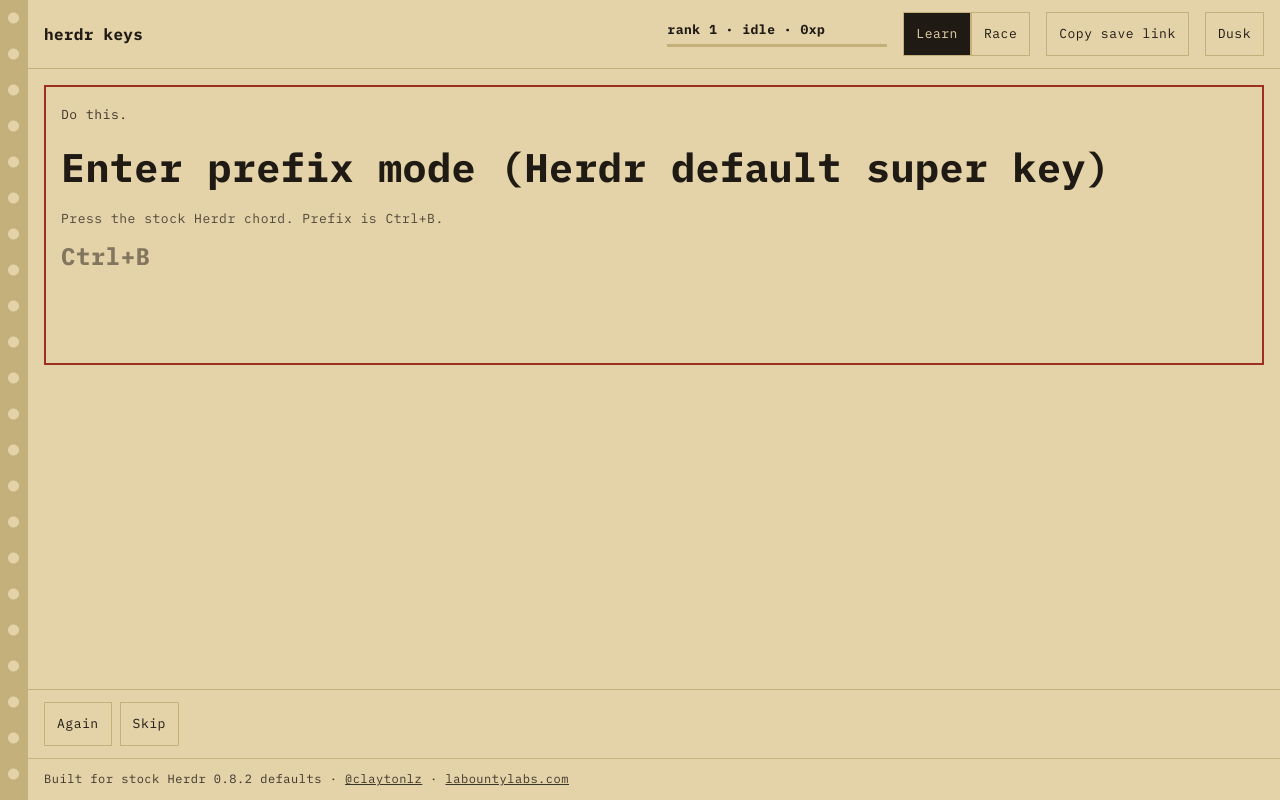
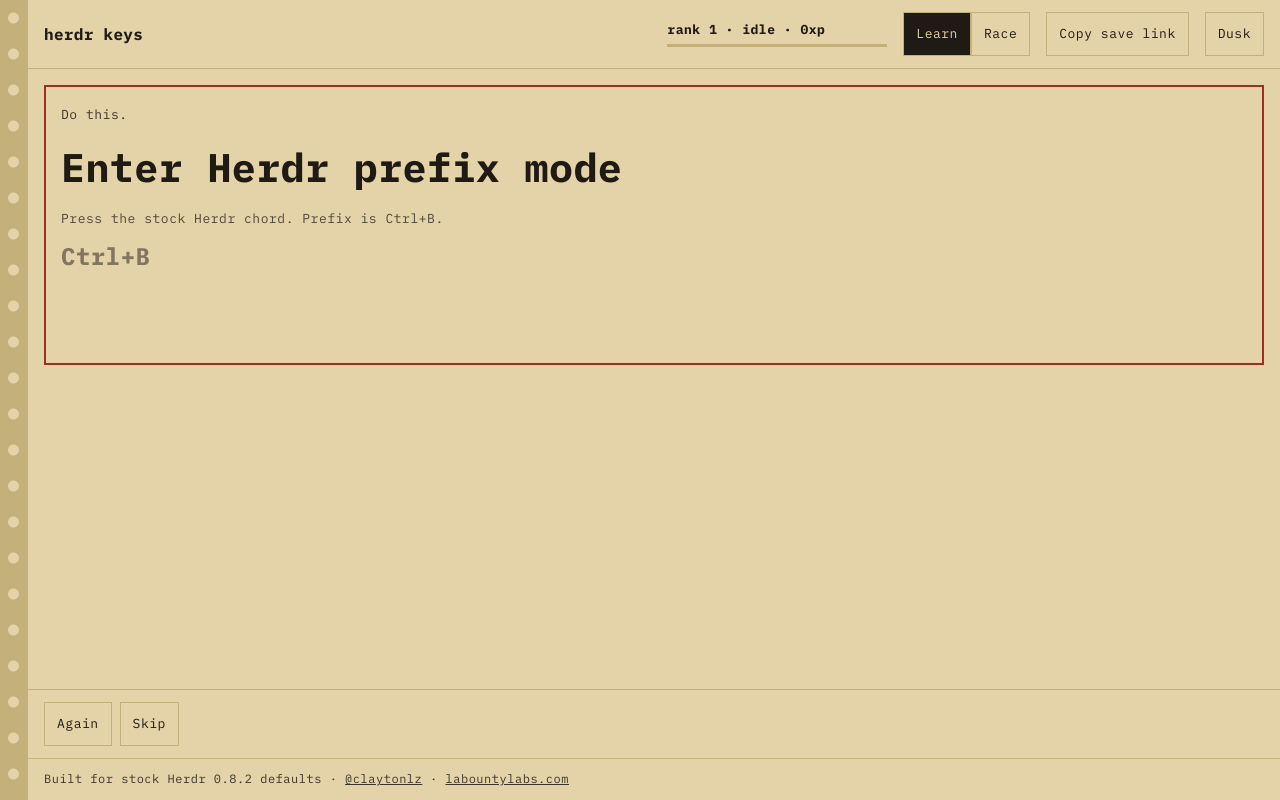
Before and after one commit to clayton/lernrherdr, a website with bundled scripts: page public/index.html in a window 1280 px wide. Built offline with nearby package versions, Linux system fonts and the light colour scheme.

Commit message:
fix: prevent narrow viewport overflow

```diff
--- a/public/quiz-data.js
+++ b/public/quiz-data.js
@@ -1,6 +1,6 @@
 /** @type {import('./logic.js').QuizItem[]} */
 export const QUIZ_ITEMS = [
-  { id: 'prefix', prompt: 'Enter prefix mode (Herdr default super key)', answer: 'prefix', kind: 'binding', difficulty: 'easy' },
+  { id: 'prefix', prompt: 'Enter Herdr prefix mode', answer: 'prefix', kind: 'binding', difficulty: 'easy' },
   { id: 'detach', prompt: 'Detach from Herdr in server mode', answer: 'prefix+q', kind: 'binding', difficulty: 'easy' },
   { id: 'help', prompt: 'Open in-app keybind help', answer: 'prefix+?', kind: 'binding', difficulty: 'easy' },
   { id: 'settings', prompt: 'Open Herdr settings', answer: 'prefix+s', kind: 'binding', difficulty: 'easy' },
--- a/public/styles.css
+++ b/public/styles.css
@@ -77,6 +77,7 @@ body {
   display: flex;
   flex-direction: column;
   min-height: 100vh;
+  min-width: 0;
 }
 
 header {
@@ -290,6 +291,7 @@ footer {
   border-top: 1px solid var(--rule);
   font-size: 0.75rem;
   opacity: 0.85;
+  overflow-wrap: anywhere;
   padding: 0.75rem 1rem;
 }
 
```
